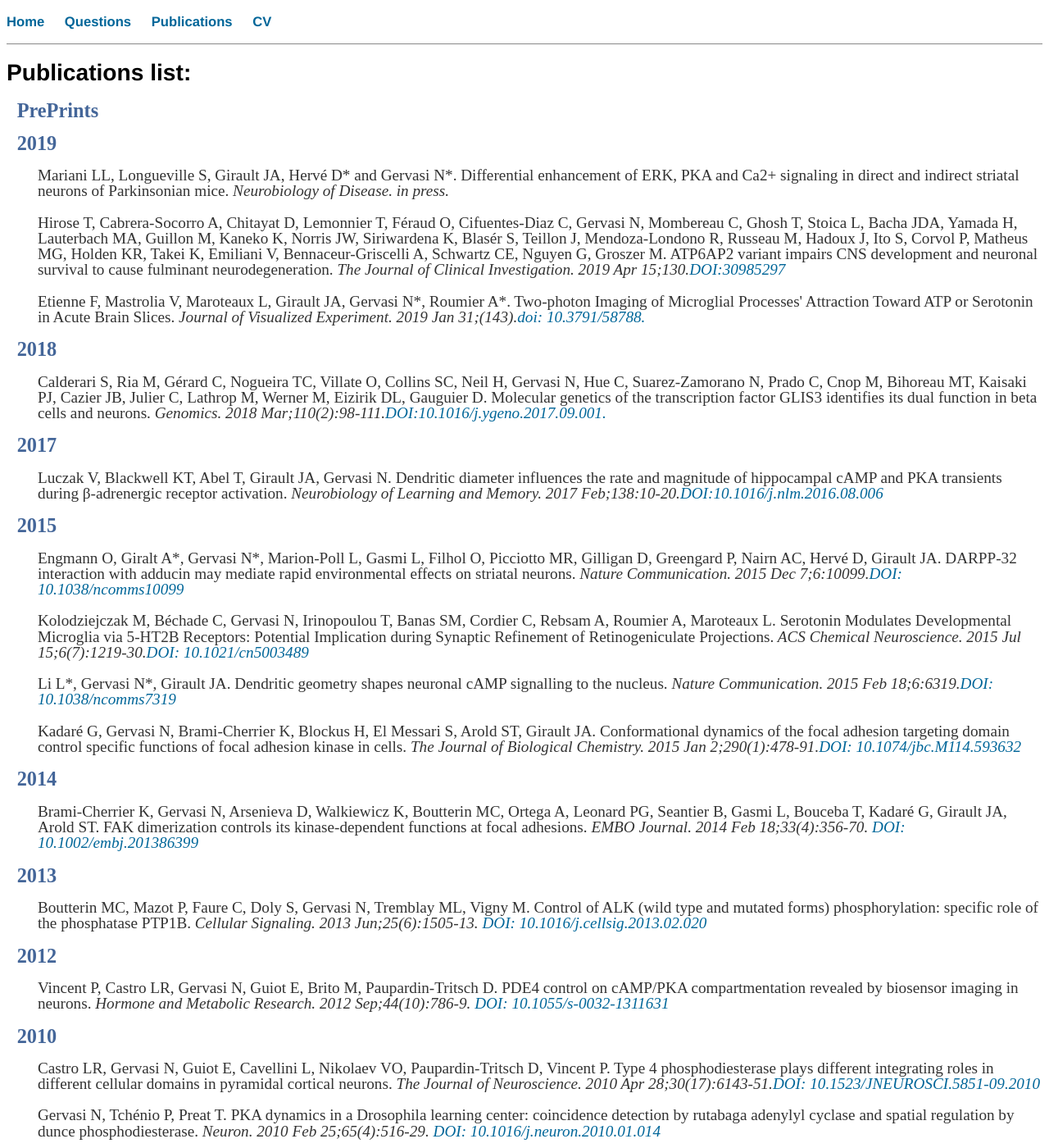
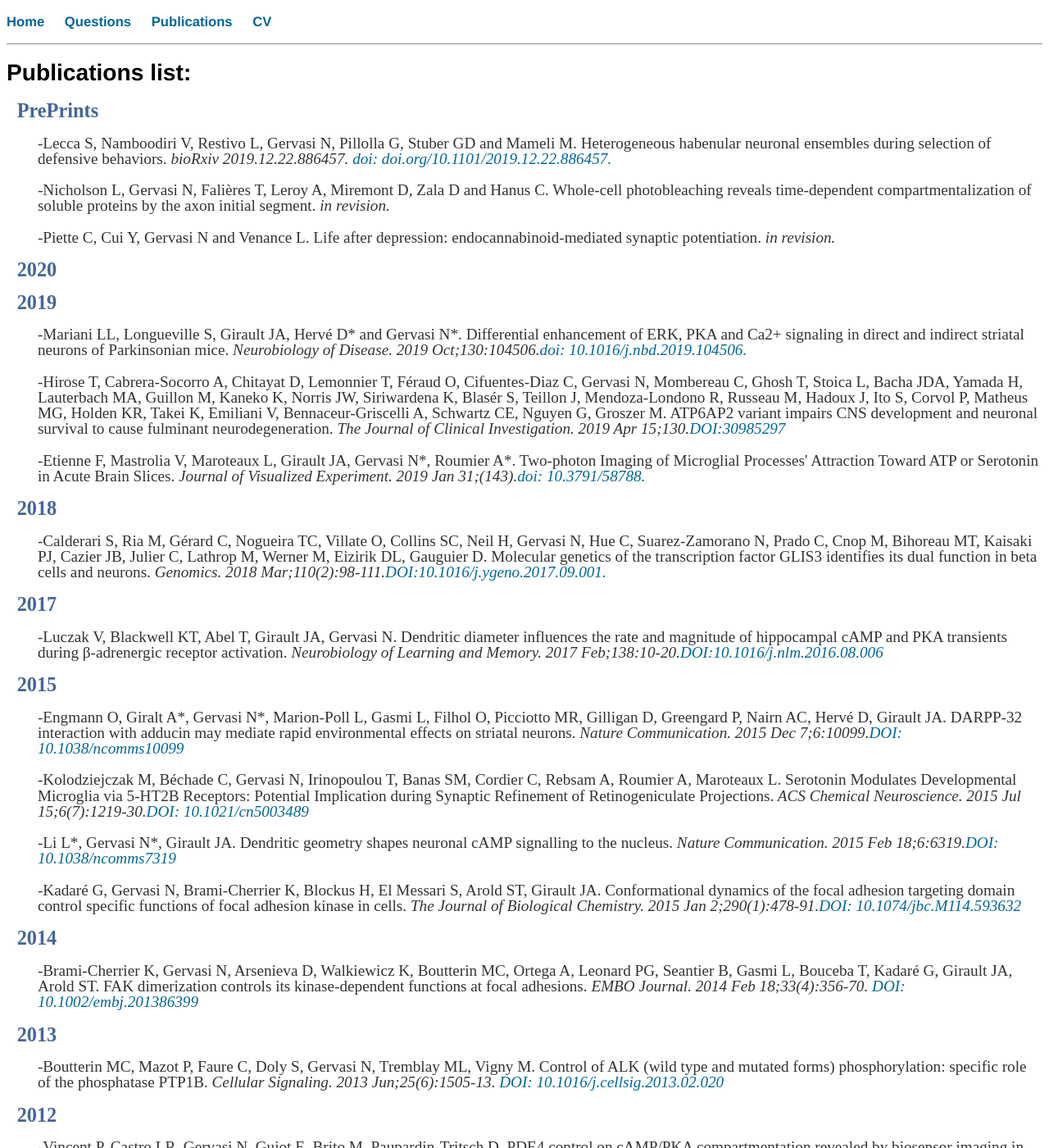
Before and after one commit to nicolasgervasi/nicolasgervasi.github.io, a Jekyll site: the page built from Publications/index.html, in a window 1280 px wide and 1400 px high. Shown: the whole window at 82% size. Built offline with Jekyll 4.4.1, drawn with Linux system fonts in a browser that asks for light colours; some of the changed text lies outside the part shown.

Commit message:
Update index.html

```diff
--- a/Publications/index.html
+++ b/Publications/index.html
@@ -12,53 +12,60 @@ description: Publications Nicolas Gervasi.
 				<h1>Publications list:</h1>
 
 				<h2>PrePrints</h2>
+				<p>-Lecca S, Namboodiri V, Restivo L, Gervasi N, Pillolla G, Stuber GD and Mameli M. Heterogeneous habenular neuronal ensembles during selection of defensive behaviors.<em> bioRxiv 2019.12.22.886457. <a href="https://www.biorxiv.org/content/10.1101/2019.12.22.886457v1">doi: doi.org/10.1101/2019.12.22.886457.</a></em></p>
+
+				<p>-Nicholson L, Gervasi N, Falières T, Leroy A, Miremont D, Zala D and Hanus C. Whole-cell photobleaching reveals time-dependent compartmentalization of soluble proteins by the axon initial segment.<em> in revision.</a></em></p>
+
+				<p>-Piette C, Cui Y, Gervasi N and Venance L. Life after depression: endocannabinoid-mediated synaptic potentiation. <em> in revision.</a></em></p>
+
+				<h2>2020</h2>
 
 				<h2>2019</h2>
 
-				<p>Mariani LL, Longueville S, Girault JA, Hervé D* and Gervasi N*. Differential enhancement of ERK, PKA and Ca2+ signaling in direct and indirect striatal neurons of Parkinsonian mice.<em> Neurobiology of Disease. in press.</a></em></p>
+				<p>-Mariani LL, Longueville S, Girault JA, Hervé D* and Gervasi N*. Differential enhancement of ERK, PKA and Ca2+ signaling in direct and indirect striatal neurons of Parkinsonian mice.<em> Neurobiology of Disease. 2019 Oct;130:104506.<a href="https://www-sciencedirect-com.proxy.insermbiblio.inist.fr/science/article/pii/S0969996119301664?via%3Dihub">doi: 10.1016/j.nbd.2019.104506. </a></em></p>
 
-				<p>Hirose T, Cabrera-Socorro A, Chitayat D, Lemonnier T, Féraud O, Cifuentes-Diaz C, Gervasi N, Mombereau C, Ghosh T, Stoica L, Bacha JDA, Yamada H, Lauterbach MA, Guillon M, Kaneko K, Norris JW, Siriwardena K, Blasér S, Teillon J, Mendoza-Londono R, Russeau M, Hadoux J, Ito S, Corvol P, Matheus MG, Holden KR, Takei K, Emiliani V, Bennaceur-Griscelli A, Schwartz CE, Nguyen G, Groszer M. ATP6AP2 variant impairs CNS development and neuronal survival to cause fulminant neurodegeneration.<em> The Journal of Clinical Investigation. 2019 Apr 15;130.<a href="https://www.ncbi.nlm.nih.gov/pubmed/30985297">DOI:30985297</a></em></p>
+				<p>-Hirose T, Cabrera-Socorro A, Chitayat D, Lemonnier T, Féraud O, Cifuentes-Diaz C, Gervasi N, Mombereau C, Ghosh T, Stoica L, Bacha JDA, Yamada H, Lauterbach MA, Guillon M, Kaneko K, Norris JW, Siriwardena K, Blasér S, Teillon J, Mendoza-Londono R, Russeau M, Hadoux J, Ito S, Corvol P, Matheus MG, Holden KR, Takei K, Emiliani V, Bennaceur-Griscelli A, Schwartz CE, Nguyen G, Groszer M. ATP6AP2 variant impairs CNS development and neuronal survival to cause fulminant neurodegeneration.<em> The Journal of Clinical Investigation. 2019 Apr 15;130.<a href="https://www.ncbi.nlm.nih.gov/pubmed/30985297">DOI:30985297</a></em></p>
 
-				<p>Etienne F, Mastrolia V, Maroteaux L, Girault JA, Gervasi N*, Roumier A*. Two-photon Imaging of Microglial Processes' Attraction Toward ATP or Serotonin in Acute Brain Slices.<em> Journal of Visualized Experiment. 2019 Jan 31;(143).<a href="https://doi.org/10.3791/58788">doi: 10.3791/58788.</a></em></p>
+				<p>-Etienne F, Mastrolia V, Maroteaux L, Girault JA, Gervasi N*, Roumier A*. Two-photon Imaging of Microglial Processes' Attraction Toward ATP or Serotonin in Acute Brain Slices.<em> Journal of Visualized Experiment. 2019 Jan 31;(143).<a href="https://doi.org/10.3791/58788">doi: 10.3791/58788.</a></em></p>
 
 				<h2>2018</h2>
-				<p>Calderari S, Ria M, Gérard C, Nogueira TC, Villate O, Collins SC, Neil H, Gervasi N, Hue C, Suarez-Zamorano N, Prado C, Cnop M, Bihoreau MT, Kaisaki PJ, Cazier JB, Julier C, Lathrop M, Werner M, Eizirik DL, Gauguier D. Molecular genetics of the transcription factor GLIS3 identifies its dual function in beta cells and neurons.<em> Genomics. 2018 Mar;110(2):98-111.<a href="https://doi.org/10.1016/j.ygeno.2017.09.001">DOI:10.1016/j.ygeno.2017.09.001.</a></em></p>
+				<p>-Calderari S, Ria M, Gérard C, Nogueira TC, Villate O, Collins SC, Neil H, Gervasi N, Hue C, Suarez-Zamorano N, Prado C, Cnop M, Bihoreau MT, Kaisaki PJ, Cazier JB, Julier C, Lathrop M, Werner M, Eizirik DL, Gauguier D. Molecular genetics of the transcription factor GLIS3 identifies its dual function in beta cells and neurons.<em> Genomics. 2018 Mar;110(2):98-111.<a href="https://doi.org/10.1016/j.ygeno.2017.09.001">DOI:10.1016/j.ygeno.2017.09.001.</a></em></p>
 
 				<h2>2017</h2>
-				<p>Luczak V, Blackwell KT, Abel T, Girault JA, Gervasi N. Dendritic diameter influences the rate and magnitude of hippocampal cAMP and PKA transients during β-adrenergic receptor activation.<em> Neurobiology of Learning and Memory. 2017 Feb;138:10-20.<a href="https://doi.org/10.1016/j.nlm.2016.08.006">DOI:10.1016/j.nlm.2016.08.006</a></em></p>
+				<p>-Luczak V, Blackwell KT, Abel T, Girault JA, Gervasi N. Dendritic diameter influences the rate and magnitude of hippocampal cAMP and PKA transients during β-adrenergic receptor activation.<em> Neurobiology of Learning and Memory. 2017 Feb;138:10-20.<a href="https://doi.org/10.1016/j.nlm.2016.08.006">DOI:10.1016/j.nlm.2016.08.006</a></em></p>
 
  				<h2>2015</h2>
-				<p>Engmann O, Giralt A*, Gervasi N*, Marion-Poll L, Gasmi L, Filhol O, Picciotto MR, Gilligan D, Greengard P, Nairn AC, Hervé D, Girault JA. DARPP-32 interaction with adducin may mediate rapid environmental effects on striatal neurons.<em> Nature Communication. 2015 Dec 7;6:10099.<a href="https://doi.org/10.1038/ncomms10099">DOI: 10.1038/ncomms10099</a></em></p>
+				<p>-Engmann O, Giralt A*, Gervasi N*, Marion-Poll L, Gasmi L, Filhol O, Picciotto MR, Gilligan D, Greengard P, Nairn AC, Hervé D, Girault JA. DARPP-32 interaction with adducin may mediate rapid environmental effects on striatal neurons.<em> Nature Communication. 2015 Dec 7;6:10099.<a href="https://doi.org/10.1038/ncomms10099">DOI: 10.1038/ncomms10099</a></em></p>
 
-				<p>Kolodziejczak M, Béchade C, Gervasi N, Irinopoulou T, Banas SM, Cordier C, Rebsam A, Roumier A, Maroteaux L. Serotonin Modulates Developmental Microglia via 5-HT2B Receptors: Potential Implication during Synaptic Refinement of Retinogeniculate Projections.<em> ACS Chemical Neuroscience. 2015 Jul 15;6(7):1219-30.<a href="https://doi.org/10.1021/cn5003489">DOI: 10.1021/cn5003489 </a></em></p>
+				<p>-Kolodziejczak M, Béchade C, Gervasi N, Irinopoulou T, Banas SM, Cordier C, Rebsam A, Roumier A, Maroteaux L. Serotonin Modulates Developmental Microglia via 5-HT2B Receptors: Potential Implication during Synaptic Refinement of Retinogeniculate Projections.<em> ACS Chemical Neuroscience. 2015 Jul 15;6(7):1219-30.<a href="https://doi.org/10.1021/cn5003489">DOI: 10.1021/cn5003489 </a></em></p>
 
-				<p>Li L*, Gervasi N*, Girault JA. Dendritic geometry shapes neuronal cAMP signalling to the nucleus.<em> Nature Communication. 2015 Feb 18;6:6319.<a href="https://doi.org/10.1038/ncomms7319">DOI: 10.1038/ncomms7319 </a></em></p>
+				<p>-Li L*, Gervasi N*, Girault JA. Dendritic geometry shapes neuronal cAMP signalling to the nucleus.<em> Nature Communication. 2015 Feb 18;6:6319.<a href="https://doi.org/10.1038/ncomms7319">DOI: 10.1038/ncomms7319 </a></em></p>
 
-				<p> Kadaré G, Gervasi N, Brami-Cherrier K, Blockus H, El Messari S, Arold ST, Girault JA. Conformational dynamics of the focal adhesion targeting domain control specific functions of focal adhesion kinase in cells.<em> The Journal of Biological Chemistry. 2015 Jan 2;290(1):478-91.<a href=" https://doi.org/10.1074/jbc.M114.593632">DOI: 10.1074/jbc.M114.593632</a></em></p>
+				<p>-Kadaré G, Gervasi N, Brami-Cherrier K, Blockus H, El Messari S, Arold ST, Girault JA. Conformational dynamics of the focal adhesion targeting domain control specific functions of focal adhesion kinase in cells.<em> The Journal of Biological Chemistry. 2015 Jan 2;290(1):478-91.<a href=" https://doi.org/10.1074/jbc.M114.593632">DOI: 10.1074/jbc.M114.593632</a></em></p>
 
 				<h2>2014</h2>
-				<p> Brami-Cherrier K, Gervasi N, Arsenieva D, Walkiewicz K, Boutterin MC, Ortega A, Leonard PG, Seantier B, Gasmi L, Bouceba T, Kadaré G, Girault JA, Arold ST. FAK dimerization controls its kinase-dependent functions at focal adhesions.<em> EMBO Journal. 2014 Feb 18;33(4):356-70. <a href=" https://doi.org/10.1002/embj.201386399">DOI: 10.1002/embj.201386399</a></em></p>
+				<p>-Brami-Cherrier K, Gervasi N, Arsenieva D, Walkiewicz K, Boutterin MC, Ortega A, Leonard PG, Seantier B, Gasmi L, Bouceba T, Kadaré G, Girault JA, Arold ST. FAK dimerization controls its kinase-dependent functions at focal adhesions.<em> EMBO Journal. 2014 Feb 18;33(4):356-70. <a href=" https://doi.org/10.1002/embj.201386399">DOI: 10.1002/embj.201386399</a></em></p>
 
 				<h2>2013</h2>
-				<p>Boutterin MC, Mazot P, Faure C, Doly S, Gervasi N, Tremblay ML, Vigny M. Control of ALK (wild type and mutated forms) phosphorylation: specific role of the phosphatase PTP1B.<em> Cellular Signaling. 2013 Jun;25(6):1505-13. <a href=" https://doi.org/10.1016/j.cellsig.2013.02.020">DOI: 10.1016/j.cellsig.2013.02.020</a></em></p>
+				<p>-Boutterin MC, Mazot P, Faure C, Doly S, Gervasi N, Tremblay ML, Vigny M. Control of ALK (wild type and mutated forms) phosphorylation: specific role of the phosphatase PTP1B.<em> Cellular Signaling. 2013 Jun;25(6):1505-13. <a href=" https://doi.org/10.1016/j.cellsig.2013.02.020">DOI: 10.1016/j.cellsig.2013.02.020</a></em></p>
 
 				<h2>2012</h2>
-				<p>Vincent P, Castro LR, Gervasi N, Guiot E, Brito M, Paupardin-Tritsch D. PDE4 control on cAMP/PKA compartmentation revealed by biosensor imaging in neurons.<em> Hormone and Metabolic Research. 2012 Sep;44(10):786-9. <a href="https://doi.org/10.1055/s-0032-1311631">DOI: 10.1055/s-0032-1311631</a></em></p>
+				<p>-Vincent P, Castro LR, Gervasi N, Guiot E, Brito M, Paupardin-Tritsch D. PDE4 control on cAMP/PKA compartmentation revealed by biosensor imaging in neurons.<em> Hormone and Metabolic Research. 2012 Sep;44(10):786-9. <a href="https://doi.org/10.1055/s-0032-1311631">DOI: 10.1055/s-0032-1311631</a></em></p>
 
 				<h2>2010</h2>
-				<p>Castro LR, Gervasi N, Guiot E, Cavellini L, Nikolaev VO, Paupardin-Tritsch D, Vincent P. Type 4 phosphodiesterase plays different integrating roles in different cellular domains in pyramidal cortical neurons.<em> The Journal of Neuroscience. 2010 Apr 28;30(17):6143-51.<a href="https://doi.org/10.1523/JNEUROSCI.5851-09.2010">DOI: 10.1523/JNEUROSCI.5851-09.2010</a></em></p>
+				<p>-Castro LR, Gervasi N, Guiot E, Cavellini L, Nikolaev VO, Paupardin-Tritsch D, Vincent P. Type 4 phosphodiesterase plays different integrating roles in different cellular domains in pyramidal cortical neurons.<em> The Journal of Neuroscience. 2010 Apr 28;30(17):6143-51.<a href="https://doi.org/10.1523/JNEUROSCI.5851-09.2010">DOI: 10.1523/JNEUROSCI.5851-09.2010</a></em></p>
 
-				<p>Gervasi N, Tchénio P, Preat T. PKA dynamics in a Drosophila learning center: coincidence detection by rutabaga adenylyl cyclase and spatial regulation by dunce phosphodiesterase.<em> Neuron. 2010 Feb 25;65(4):516-29. <a href="https://doi.org/10.1016/j.neuron.2010.01.014">DOI: 10.1016/j.neuron.2010.01.014</a></em></p>
+				<p>-Gervasi N, Tchénio P, Preat T. PKA dynamics in a Drosophila learning center: coincidence detection by rutabaga adenylyl cyclase and spatial regulation by dunce phosphodiesterase.<em> Neuron. 2010 Feb 25;65(4):516-29. <a href="https://doi.org/10.1016/j.neuron.2010.01.014">DOI: 10.1016/j.neuron.2010.01.014</a></em></p>
 
 				<h2>2008</h2>
-				<p>Vincent P, Gervasi N, Zhang J. Real-time monitoring of cyclic nucleotide signaling in neurons using genetically encoded FRET probes.<em> Brain Cell Biology. 2008 Aug;36(1-4):3-17.<a href="https://doi.org/10.1007/s11068-008-9035-6">DOI: 10.1007/s11068-008-9035-6</a></em></p>
+				<p>-Vincent P, Gervasi N, Zhang J. Real-time monitoring of cyclic nucleotide signaling in neurons using genetically encoded FRET probes.<em> Brain Cell Biology. 2008 Aug;36(1-4):3-17.<a href="https://doi.org/10.1007/s11068-008-9035-6">DOI: 10.1007/s11068-008-9035-6</a></em></p>
 
 				<h2>2007</h2>
-				<p>Hepp R, Tricoire L, Hu E, Gervasi N, Paupardin-Tritsch D, Lambolez B, Vincent P. Phosphodiesterase type 2 and the homeostasis of cyclic GMP in living thalamic neurons.<em> Journal of Neurochemistry. 2007 Sep;102(6):1875-1886.<a href="https://doi.org/10.1111/j.1471-4159.2007.04657.x">DOI: 10.1111/j.1471-4159.2007.04657.x </a></em></p>
+				<p>-Hepp R, Tricoire L, Hu E, Gervasi N, Paupardin-Tritsch D, Lambolez B, Vincent P. Phosphodiesterase type 2 and the homeostasis of cyclic GMP in living thalamic neurons.<em> Journal of Neurochemistry. 2007 Sep;102(6):1875-1886.<a href="https://doi.org/10.1111/j.1471-4159.2007.04657.x">DOI: 10.1111/j.1471-4159.2007.04657.x </a></em></p>
 
-				<p>Gervasi N, Hepp R, Tricoire L, Zhang J, Lambolez B, Paupardin-Tritsch D, Vincent P. Dynamics of protein kinase A signaling at the membrane, in the cytosol, and in the nucleus of neurons in mouse brain slices.<em> The Journal of Neuroscience. 2007 Mar 14;27(11):2744-50.<a href=" https://doi.org/10.1523/JNEUROSCI.5352-06.2007 ">DOI: 10.1523/JNEUROSCI.5352-06.2007 </a></em></p>
+				<p>-Gervasi N, Hepp R, Tricoire L, Zhang J, Lambolez B, Paupardin-Tritsch D, Vincent P. Dynamics of protein kinase A signaling at the membrane, in the cytosol, and in the nucleus of neurons in mouse brain slices.<em> The Journal of Neuroscience. 2007 Mar 14;27(11):2744-50.<a href=" https://doi.org/10.1523/JNEUROSCI.5352-06.2007 ">DOI: 10.1523/JNEUROSCI.5352-06.2007 </a></em></p>
 
 				<h2>2003</h2>
-				<p>Gervasi N, Monnier Z, Vincent P, Paupardin-Tritsch D, Hughes SW, Crunelli V, Leresche N. Pathway-specific action of gamma-hydroxybutyric acid in sensory thalamus and its relevance to absence seizures.<em> The Journal of Neuroscience. 2003 Dec 10;23(36):11469-78.
+				<p>-Gervasi N, Monnier Z, Vincent P, Paupardin-Tritsch D, Hughes SW, Crunelli V, Leresche N. Pathway-specific action of gamma-hydroxybutyric acid in sensory thalamus and its relevance to absence seizures.<em> The Journal of Neuroscience. 2003 Dec 10;23(36):11469-78.
 
 </div>
```
